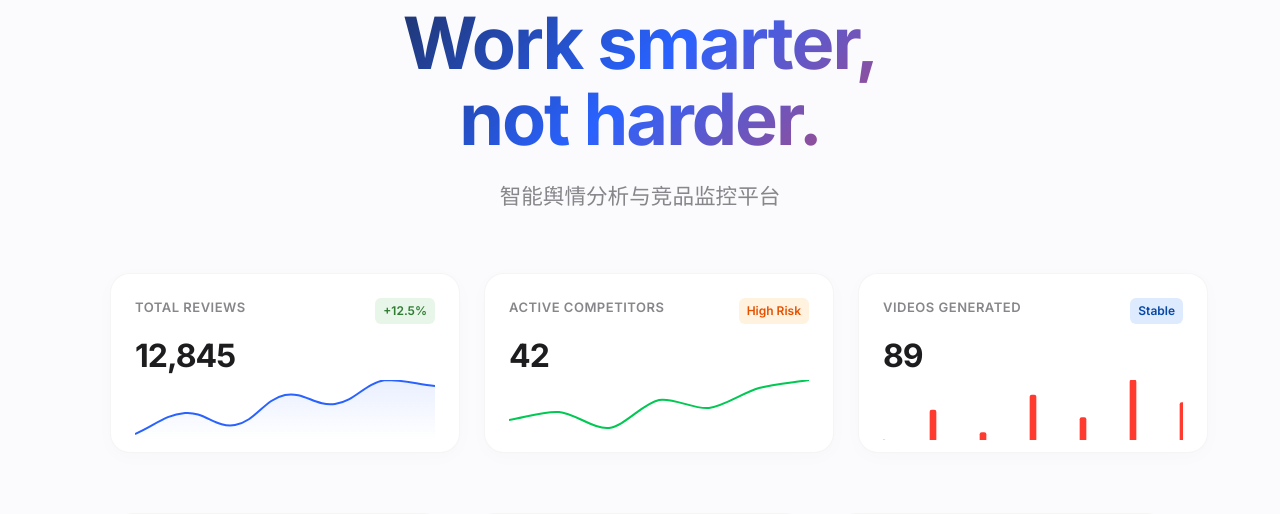
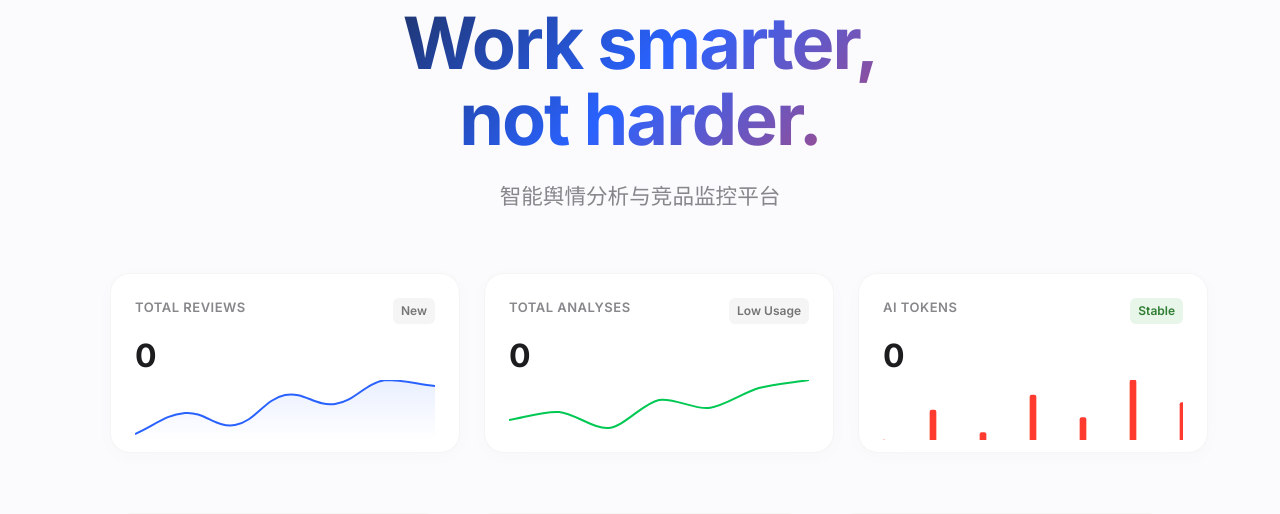
Before and after one commit to weienwang919-web/Sailson-AI, a Flask app: page / in a window 1280 px wide. Shown: the part 186-700 px from the top of the page. Run offline with Flask 3, Linux system fonts and the light colour scheme; the visitor is signed in with stand-in values (Sample User, id 1); data that the repository does not hold is empty; some libraries are stand-ins or nearby versions.

Commit message:
功能：首页数据看板改为真实数据
- 新增 /dashboard_stats API 接口
- 展示本月处理评论数、分析次数、Token 消耗
- 动态显示增长率和使用状态指标
- 保持原有虚拟看板的视觉风格

Co-Authored-By: Claude Sonnet 4.5 <noreply@anthropic.com>

```diff
--- a/app.py
+++ b/app.py
@@ -553,6 +553,54 @@ def logout():
 def home():
     """首页"""
     return render_template('index.html', user=session)
+
+
+@app.route('/dashboard_stats')
+@login_required
+def dashboard_stats():
+    """首页数据看板 API"""
+    try:
+        current_month = datetime.datetime.now().strftime('%Y-%m')
+
+        # 本月数据
+        current_data = db.query_one("""
+            SELECT
+                COALESCE(SUM(comments_count), 0) as total_comments,
+                COUNT(*) as total_analyses,
+                COALESCE(SUM(ai_tokens), 0) as total_tokens
+            FROM usage_logs
+            WHERE TO_CHAR(created_at, 'YYYY-MM') = %s
+        """, (current_month,))
+
+        # 上月数据（用于计算增长率）
+        last_month = (datetime.datetime.now().replace(day=1) - datetime.timedelta(days=1)).strftime('%Y-%m')
+        last_data = db.query_one("""
+            SELECT COALESCE(SUM(comments_count), 0) as total_comments
+            FROM usage_logs
+            WHERE TO_CHAR(created_at, 'YYYY-MM') = %s
+        """, (last_month,))
+
+        # 计算增长率
+        growth = 0
+        if last_data and last_data['total_comments'] > 0:
+            growth = ((current_data['total_comments'] - last_data['total_comments']) / last_data['total_comments']) * 100
+
+        return jsonify({
+            'comments': int(current_data['total_comments']),
+            'analyses': int(current_data['total_analyses']),
+            'tokens': int(current_data['total_tokens']),
+            'growth': round(growth, 1)
+        })
+
+    except Exception as e:
+        logger.error(f"❌ 获取数据看板失败: {e}")
+        # 返回默认值
+        return jsonify({
+            'comments': 0,
+            'analyses': 0,
+            'tokens': 0,
+            'growth': 0
+        })
 
 
 @app.route('/debug')
--- a/templates/index.html
+++ b/templates/index.html
@@ -95,9 +95,9 @@
             <div>
                 <div class="stat-header">
                     <span class="stat-label">Total Reviews</span>
-                    <span class="stat-indicator" style="background:#E8F5E9; color:#2E7D32;">+12.5%</span>
+                    <span class="stat-indicator" id="growth-indicator" style="background:#E8F5E9; color:#2E7D32;">+0%</span>
                 </div>
-                <div class="stat-value counter" data-target="12845">0</div>
+                <div class="stat-value counter" id="stat-comments" data-target="0">0</div>
             </div>
             <div class="chart-wrapper"><canvas id="chart1"></canvas></div>
         </div>
@@ -105,10 +105,10 @@
         <div class="stat-card">
             <div>
                 <div class="stat-header">
-                    <span class="stat-label">Active Competitors</span>
-                    <span class="stat-indicator" style="background:#FFF3E0; color:#E65100;">High Risk</span>
+                    <span class="stat-label">Total Analyses</span>
+                    <span class="stat-indicator" id="analyses-indicator" style="background:#FFF3E0; color:#E65100;">Active</span>
                 </div>
-                <div class="stat-value counter" data-target="42">0</div>
+                <div class="stat-value counter" id="stat-analyses" data-target="0">0</div>
             </div>
             <div class="chart-wrapper"><canvas id="chart2"></canvas></div>
         </div>
@@ -116,10 +116,10 @@
         <div class="stat-card">
             <div>
                 <div class="stat-header">
-                    <span class="stat-label">Videos Generated</span>
-                    <span class="stat-indicator" style="background:#DEEBFF; color:#0747A6;">Stable</span>
+                    <span class="stat-label">AI Tokens</span>
+                    <span class="stat-indicator" id="tokens-indicator" style="background:#DEEBFF; color:#0747A6;">Stable</span>
                 </div>
-                <div class="stat-value counter" data-target="89">0</div>
+                <div class="stat-value counter" id="stat-tokens" data-target="0">0</div>
             </div>
             <div class="chart-wrapper"><canvas id="chart3"></canvas></div>
         </div>
@@ -206,8 +206,76 @@
             options: commonOptions
         });
 
+        // 1. 加载真实数据
+        async function loadDashboardStats() {
+            try {
+                const resp = await fetch('/dashboard_stats');
+                const data = await resp.json();
+
+                // 更新数据目标值
+                document.getElementById('stat-comments').setAttribute('data-target', data.comments);
+                document.getElementById('stat-analyses').setAttribute('data-target', data.analyses);
+                document.getElementById('stat-tokens').setAttribute('data-target', data.tokens);
+
+                // 卡片1：增长率指标
+                const growthIndicator = document.getElementById('growth-indicator');
+                if (data.growth > 0) {
+                    growthIndicator.textContent = `+${data.growth}%`;
+                    growthIndicator.style.background = '#E8F5E9';
+                    growthIndicator.style.color = '#2E7D32';
+                } else if (data.growth < 0) {
+                    growthIndicator.textContent = `${data.growth}%`;
+                    growthIndicator.style.background = '#FFEBEE';
+                    growthIndicator.style.color = '#C62828';
+                } else {
+                    growthIndicator.textContent = 'New';
+                    growthIndicator.style.background = '#F5F5F5';
+                    growthIndicator.style.color = '#757575';
+                }
+
+                // 卡片2：分析次数状态
+                const analysesIndicator = document.getElementById('analyses-indicator');
+                if (data.analyses > 50) {
+                    analysesIndicator.textContent = 'High Usage';
+                    analysesIndicator.style.background = '#FFF3E0';
+                    analysesIndicator.style.color = '#E65100';
+                } else if (data.analyses > 20) {
+                    analysesIndicator.textContent = 'Active';
+                    analysesIndicator.style.background = '#E8F5E9';
+                    analysesIndicator.style.color = '#2E7D32';
+                } else {
+                    analysesIndicator.textContent = 'Low Usage';
+                    analysesIndicator.style.background = '#F5F5F5';
+                    analysesIndicator.style.color = '#757575';
+                }
+
+                // 卡片3：Token 消耗状态
+                const tokensIndicator = document.getElementById('tokens-indicator');
+                if (data.tokens > 100000) {
+                    tokensIndicator.textContent = 'High Load';
+                    tokensIndicator.style.background = '#FFEBEE';
+                    tokensIndicator.style.color = '#C62828';
+                } else if (data.tokens > 50000) {
+                    tokensIndicator.textContent = 'Normal';
+                    tokensIndicator.style.background = '#DEEBFF';
+                    tokensIndicator.style.color = '#0747A6';
+                } else {
+                    tokensIndicator.textContent = 'Stable';
+                    tokensIndicator.style.background = '#E8F5E9';
+                    tokensIndicator.style.color = '#2E7D32';
+                }
+
+                // 启动数字滚动动画
+                startCounters();
+            } catch (e) {
+                console.error('加载数据失败:', e);
+                // 失败时使用默认值
+                startCounters();
+            }
+        }
+
         // 2. 数字滚动脚本 (Count Up)
-        document.addEventListener("DOMContentLoaded", () => {
+        function startCounters() {
             const counters = document.querySelectorAll('.counter');
             counters.forEach(counter => {
                 counter.innerText = '0'; // 归零
@@ -225,6 +293,11 @@
                 };
                 updateCount();
             });
+        }
+
+        // 页面加载时执行
+        document.addEventListener("DOMContentLoaded", () => {
+            loadDashboardStats();
         });
     </script>
 </body>
```
